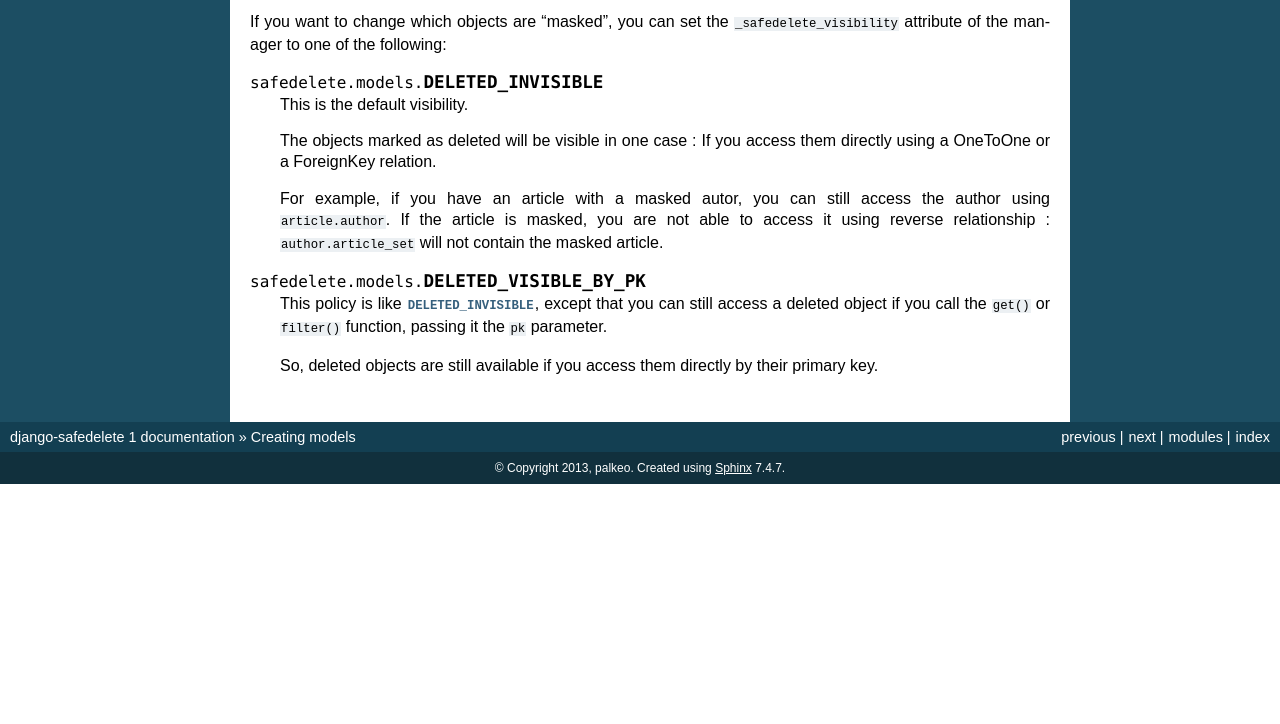
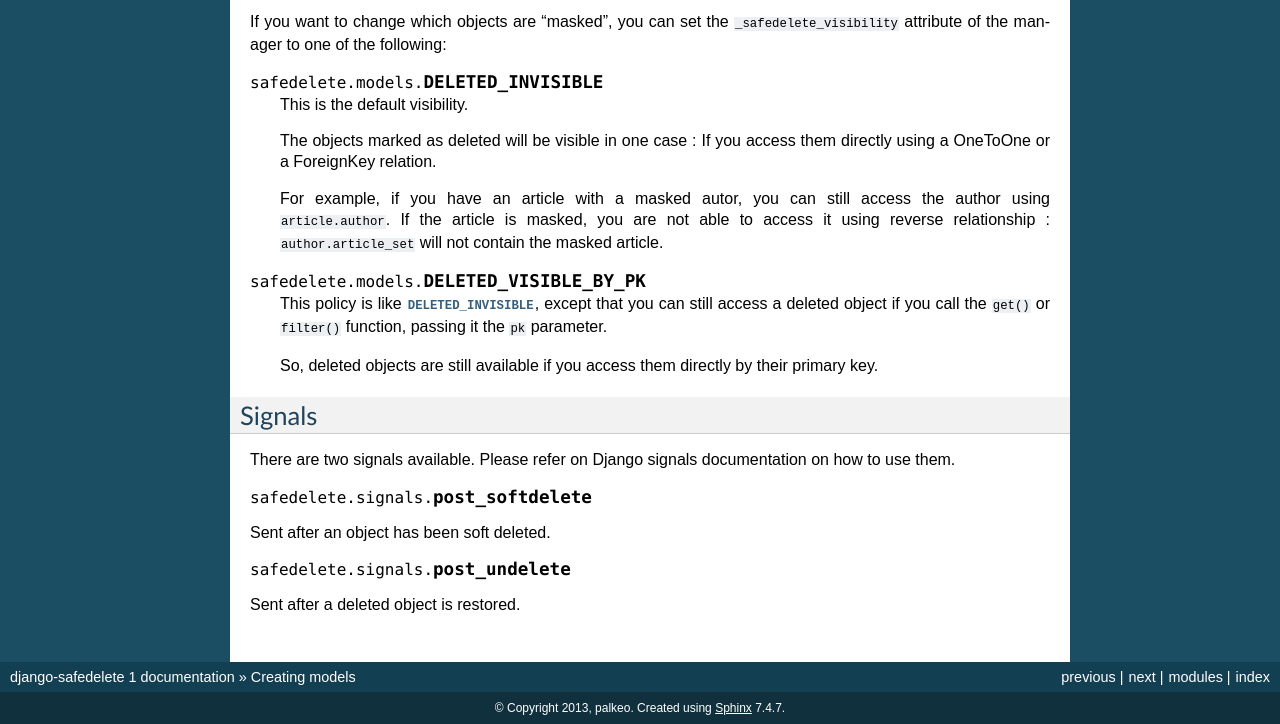
Before and after one commit to makinacorpus/django-safedelete, a Sphinx documentation site: the page built from docs/models.rst, in a window 1280 px wide and 900 px high, scrolled down 791 px, cut to the strip 176-900 px from the top of the window. Built offline with Sphinx 7.4.7, drawn with Linux system fonts in a browser that asks for light colours; formulas are drawn with MathJax 3; before the commit the page ends 1451 px from its top, so only the background shows below that; some of the changed text lies outside the part shown.

Commit message:
docs: signals

```diff
--- a/docs/models.rst
+++ b/docs/models.rst
@@ -67,3 +67,17 @@ attribute of the manager to one of the following:
     function, passing it the ``pk`` parameter.
 
     So, deleted objects are still available if you access them directly by their primary key.
+
+
+Signals
+-------
+
+There are two signals available. Please refer on Django signals documentation on how to use them.
+
+.. py:data:: safedelete.signals.post_softdelete
+
+Sent after an object has been soft deleted.
+
+.. py:data:: safedelete.signals.post_undelete
+
+Sent after a deleted object is restored.
```
Also changed, not shown: 1 other file.
